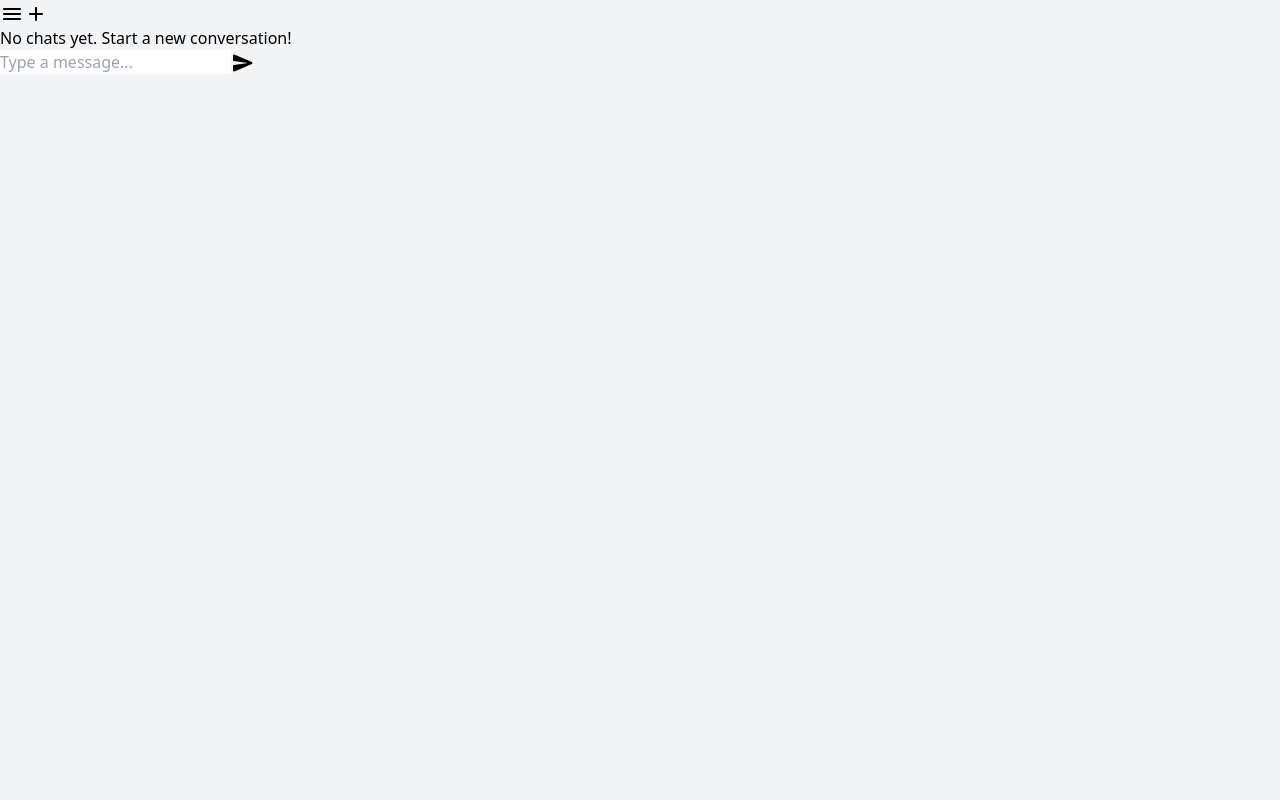
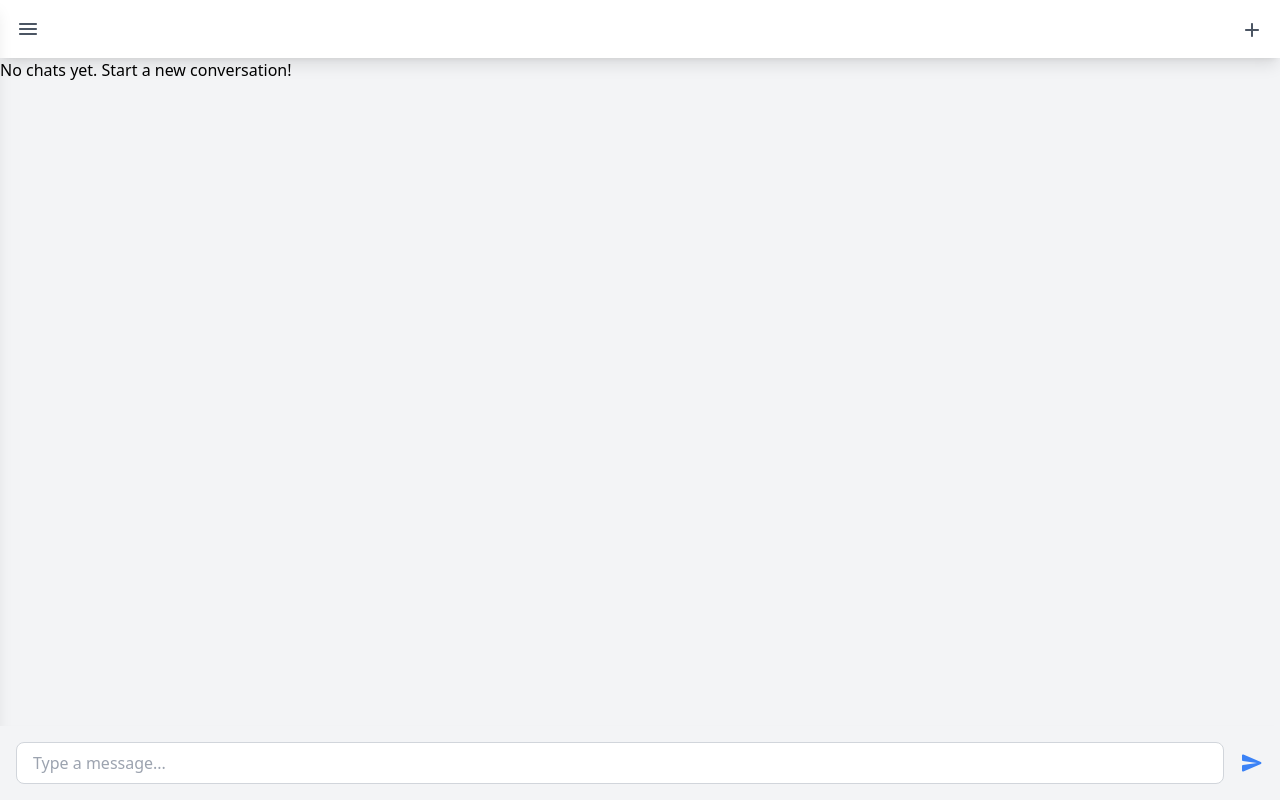
Before and after one commit to rainof/ai-chatbot-app, a React (Create React App) app in the folder client/: page / in a window 1280 px wide. Built offline with nearby package versions, Linux system fonts and the light colour scheme.

Commit message:
style(frontend): apply Tailwind CSS classes to update website design

```diff
--- a/client/src/components/Content.js
+++ b/client/src/components/Content.js
@@ -7,26 +7,27 @@ function Content({ chats, activeChatId, updateResponse }) {
   const currentChat = chats.find((chat) => chat.id === activeChatId);
 
   return (
-    <div className="content-container">
+    <div className="content-container p-4 bg-gray-100 rounded-lg shadow-md">
       {updateResponse ? (
         <div>
-          <p>Active Chat ID: {activeChatId}</p>
+          <p className="text-lg font-semibold text-gray-700 mb-2">
+            Active Chat ID: {activeChatId}
+          </p>
           {updateResponse.map((msg, index) => (
-            <div key={index}>
-              {msg.sender === "user" ? (
-                <div>
-                  {msg.sender}---{msg.content}
-                </div>
-              ) : (
-                <div>
-                  {msg.sender}+++{msg.content}
-                </div>
-              )}
+            <div
+              key={index}
+              className={`p-2 my-2 rounded-lg ${
+                msg.sender === "user"
+                  ? "bg-blue-500 text-white"
+                  : "bg-green-500 text-white"
+              }`}
+            >
+              {msg.sender}: {msg.content}
             </div>
           ))}
         </div>
       ) : (
-        <div className="">
+        <div className="text-center text-gray-500">
           <p>No chat</p>
         </div>
       )}
--- a/client/src/components/InputField.js
+++ b/client/src/components/InputField.js
@@ -16,16 +16,19 @@ function InputField({ handleSend, setActiveChatId }) {
   };
 
   return (
-    <div className="input-container">
+    <div className="input-container fixed bottom-0 left-0 w-full bg-gray-100 p-4 shadow-md flex items-center">
       <input
         type="text"
         value={prompt}
         onChange={(e) => setPrompt(e.target.value)}
         onKeyDown={onKeyDown}
         placeholder="Type a message..."
-        className="flex-grow"
+        className="flex-grow px-4 py-2 border border-gray-300 rounded-lg focus:outline-none focus:ring focus:ring-blue-300"
       />
-      <SendRoundedIcon onClick={onSend} className="icon-style send-btn" />
+      <SendRoundedIcon
+        onClick={onSend}
+        className="icon-style send-btn text-blue-500 cursor-pointer ml-4"
+      />
     </div>
   );
 }
--- a/client/src/components/NavBar.js
+++ b/client/src/components/NavBar.js
@@ -32,8 +32,6 @@ function NavBar({
   };
 
   const handleDeleteChat = (id) => {
-    console.log("activeChatId", activeChatId);
-    console.log("Deleted id:", id);
     if (id === activeChatId) {
       navigate("/new-chat");
     }
@@ -43,35 +41,48 @@ function NavBar({
   };
 
   return (
-    <div className="nav-container">
-      <div className="nav-bar">
+    <div className="nav-container bg-white shadow-lg">
+      <div className="nav-bar flex justify-between items-center p-4">
         <MenuRoundedIcon
           onClick={toggleNavVisibility}
-          className="icon-style menu-btn"
+          className="icon-style menu-btn text-gray-600 cursor-pointer"
         />
         <Link to="/new-chat">
-          <AddRoundedIcon onClick={onAdd} className="icon-style add-btn" />
+          <AddRoundedIcon
+            onClick={onAdd}
+            className="icon-style add-btn text-gray-600 cursor-pointer"
+          />
         </Link>
       </div>
 
-      <div className={`chat-nav ${isNavVisible ? "visible" : "hidden"}`}>
-        <div>
+      <div
+        className={`chat-nav transition-transform transform ${
+          isNavVisible ? "translate-x-0" : "-translate-x-full"
+        } fixed top-0 left-0 h-full w-64 bg-gray-800 text-white shadow-lg`}
+      >
+        <div className="flex items-center justify-between p-4">
+          <h3 className="text-lg font-bold">Previous Chats</h3>
           <MenuRoundedIcon
             onClick={toggleNavVisibility}
-            className="icon-style menu-btn"
+            className="icon-style text-gray-400 cursor-pointer"
           />
-          <h3>Previous Chat</h3>
         </div>
-        <ul className="chat-links">
+        <ul className="chat-links space-y-4 px-4">
           {chats.map((chat) => (
-            <li key={chat.id}>
+            <li key={chat.id} className="flex justify-between items-center">
               <Link
                 to={`/c/${chat.id}`}
                 onClick={() => handleSetActiveChatId(chat.id)}
+                className="text-blue-300 hover:underline"
               >
                 Chat: {chat.id.substring(0, 15) + "..."}
               </Link>
-              <button onClick={() => handleDeleteChat(chat.id)}>Delete</button>
+              <button
+                onClick={() => handleDeleteChat(chat.id)}
+                className="text-red-400 hover:text-red-600"
+              >
+                Delete
+              </button>
             </li>
           ))}
         </ul>
```
